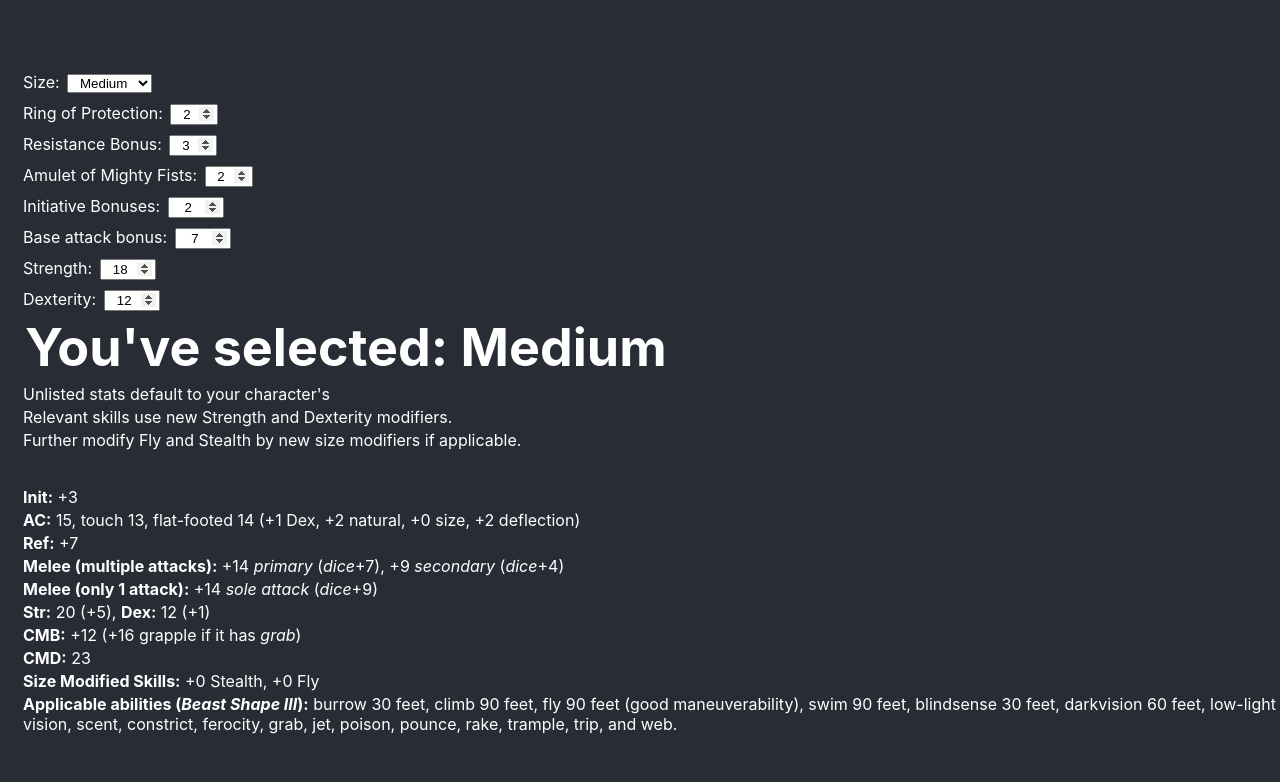
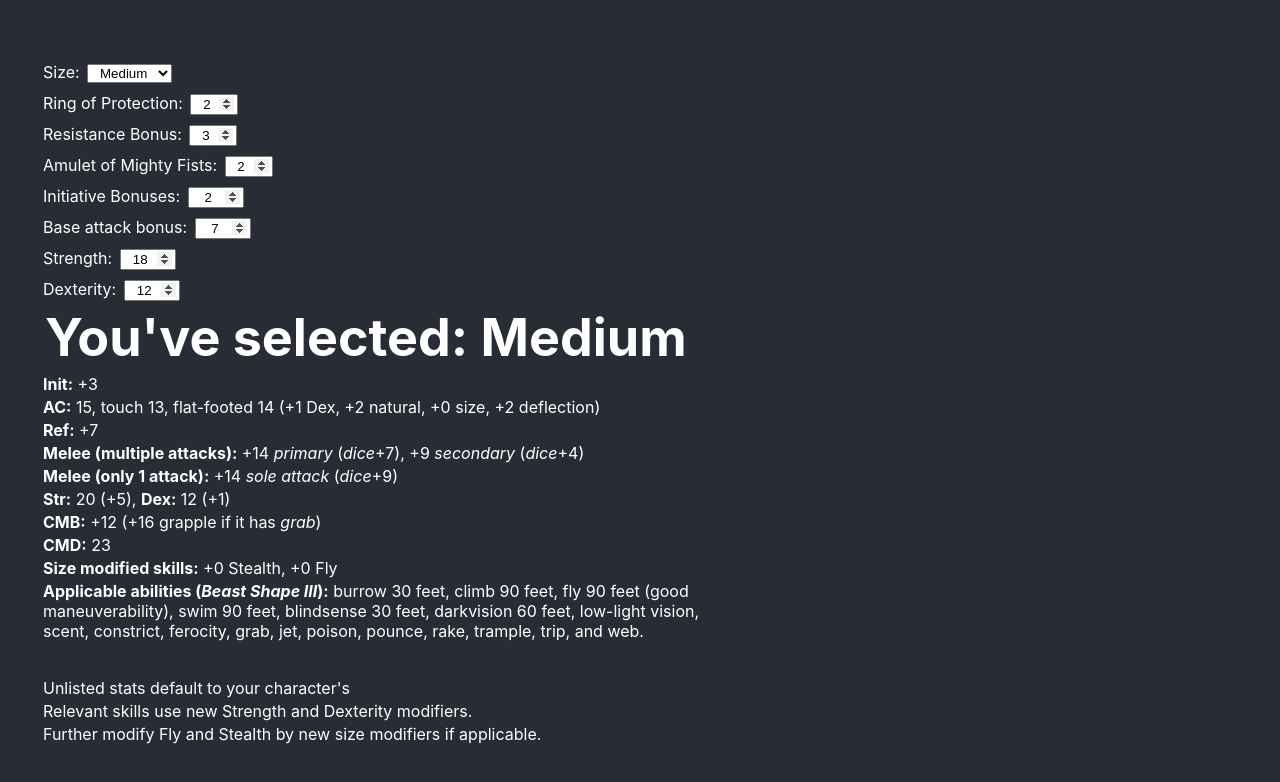
Before and after one commit to ethanvernon/interactive-wildshape, a React (Create React App) app: page / in a window 1280 px wide. Shown: the top 782 px of the page. Built offline with nearby package versions, Linux system fonts and the light colour scheme.

Commit message:
layout changes to Sibling.js, number checking, etc.

```diff
--- a/src/Parent.js
+++ b/src/Parent.js
@@ -354,8 +354,7 @@ export class Parent extends Component {
   }
 
   //this is passed to Child.js as a prop
-  //it takes argument of size and returns the size modifier to AC and attack
-  //this is also called for modifier to CMB and CMD but the result is multiplied by negative 1
+  //it takes argument of size and returns the spell's modifier to natural armor
   checkNaturalArmor(size) {
     switch (size) {
       case 'Dimunitive':
--- a/src/Sibling.js
+++ b/src/Sibling.js
@@ -36,9 +36,6 @@ export class Sibling extends Component {
     return (
       <div>
         <h1>You've selected: {form}</h1>
-        <p>Unlisted stats default to your character's</p>
-        <p>Relevant skills use new Strength and Dexterity modifiers.</p>
-        <p>Further modify Fly and Stealth by new size modifiers if applicable.</p><br/>
         <p><b>Init:</b> {initiative}</p>
         <p><b>AC:</b> {AC}, touch {touchAC}, flat-footed {ffAC} ({dexMod} Dex, {naturalArmor} natural, {modAA} size, {ringBonus} deflection)</p>
         <p><b>Ref:</b> {refSave}</p>
@@ -47,10 +44,13 @@ export class Sibling extends Component {
         <p><b>Str:</b> {strength} ({strMod < 0 ? strMod : "+" + strMod}), <b>Dex:</b> {dexterity} ({dexMod})</p>
         <p><b>CMB:</b> {CMB} ({CMBGrapple} grapple if it has <i>grab</i>)</p>
         <p><b>CMD:</b> {CMD}</p>
-        <p><b>Size Modified Skills:</b> {hideMod} Stealth, {flyMod} Fly</p>
+        <p><b>Size modified skills:</b> {hideMod} Stealth, {flyMod} Fly</p>
         <p><b>Applicable abilities (<i>Beast Shape III</i>):</b> burrow 30 feet, climb 90 feet, fly 90 feet (good maneuverability),
         swim 90 feet, blindsense 30 feet, darkvision 60 feet, low-light vision, scent, constrict, ferocity, grab, jet, poison,
-        pounce, rake, trample, trip, and web.</p>
+        pounce, rake, trample, trip, and web.</p><br/>
+        <p>Unlisted stats default to your character's</p>
+        <p>Relevant skills use new Strength and Dexterity modifiers.</p>
+        <p>Further modify Fly and Stealth by new size modifiers if applicable.</p>
       </div>
     );
   }
--- a/src/index.css
+++ b/src/index.css
@@ -38,7 +38,8 @@ input[type=number]::-webkit-outer-spin-button {
 
 #main {
   text-align:left;
-  margin-left: 20px;
+  padding: 40px;
+  max-width: 700px;
 }
 
 .App-header {
```
